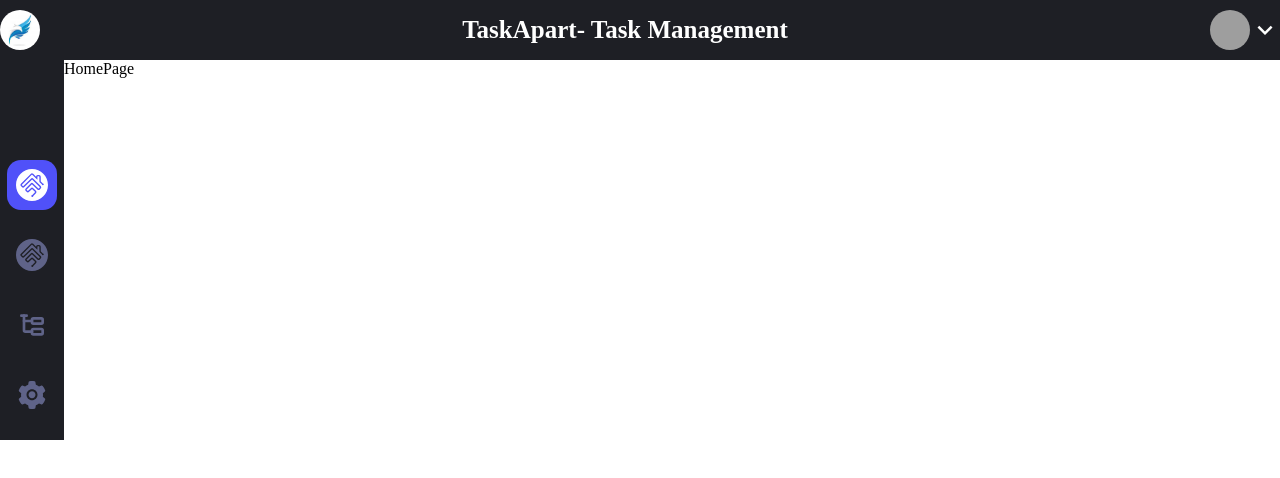
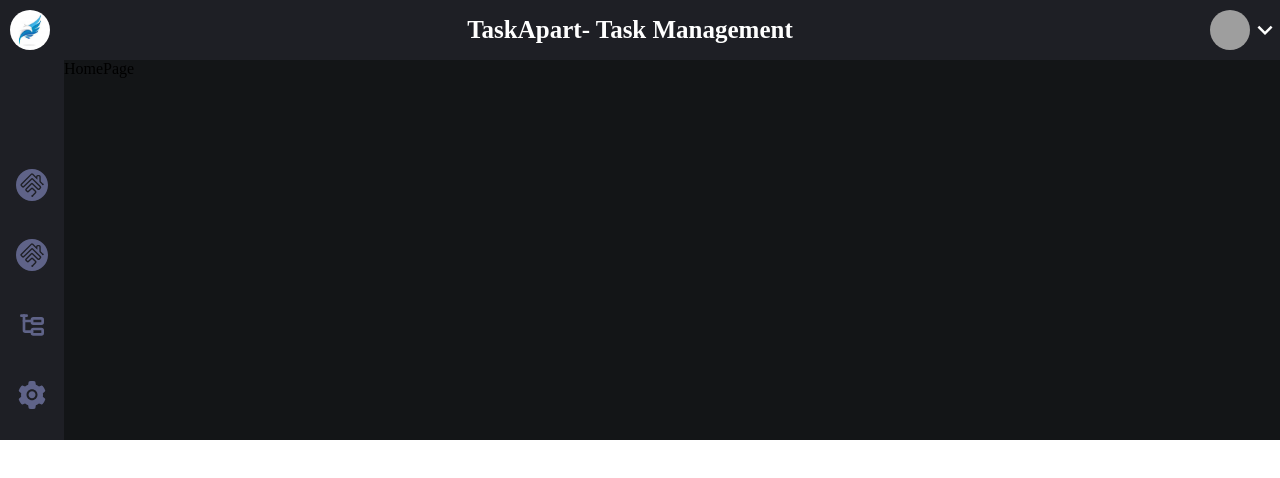
Before and after one commit to lavizp/task-apart, a React (Create React App) app: page / in a window 1280 px wide. Shown: the top 478 px of the page. Built offline with nearby package versions, Linux system fonts and the light colour scheme; no server answers; grey boxes are pictures that could not be loaded.

Commit message:
Gap Fixed

```diff
--- a/src/App.tsx
+++ b/src/App.tsx
@@ -11,6 +11,9 @@
 import getUserData from './Services/getUserData';
 import { useDispatch } from 'react-redux';
 import { init_data } from './Redux/taskSlice';
+import Navbar from './Components/Navbar';
+import { MainContainer } from './styled-components/MainContainer';
+import NavbarLeft from './Components/NavbarLeft';
 function App() {
   const dispatch = useDispatch();
 
@@ -34,6 +37,9 @@
   return (
 
 <ThemeProvider theme={theme}>
+<Navbar/>
+  <MainContainer>
+  <NavbarLeft/>
   <Routes>
     <Route path ="/login" element={<LoginPage/>}/>
     <Route path ="/signup" element={<SignupPage/>}/>
@@ -42,6 +48,7 @@
 
 
   </Routes>
+  </MainContainer>
   </ThemeProvider>
   );
 }
--- a/src/Components/Navbar.tsx
+++ b/src/Components/Navbar.tsx
@@ -26,6 +26,7 @@
 `
 
 const NavLogo = styled.img`
+margin-left: 10px;
     height: 75%;
     object-fit: cover;
         width: 40px;
--- a/src/Components/NotesTab.tsx
+++ b/src/Components/NotesTab.tsx
@@ -4,7 +4,8 @@
 const NotesContainer = styled.div`
 
     height: "100%";
-    width: 25%;
+    width: 60%;
+    margin-left: 10px;
     background-color: ${props=> props.theme.primaryColor};
     h2{
         color: white;
@@ -12,6 +13,7 @@
     }
     textarea{
         margin-left: 30px;
+        margin-right: 10px;
         width: 80%;
         height: 80%;
         background-color: ${props=>props.theme.backgroundColor};
--- a/src/Components/TasksContainer.tsx
+++ b/src/Components/TasksContainer.tsx
@@ -13,7 +13,7 @@
 import { idText } from 'typescript';
 
 const CenterTasksContainer = styled.div`
-    width: 70%;
+    width: 80%;
     height: "100%";
     padding-left: 20px;
     background-color: ${props=> props.theme.backgroundColor};
--- a/src/Pages/HomePage.tsx
+++ b/src/Pages/HomePage.tsx
@@ -1,14 +1,10 @@
 import React from 'react'
 import styled from 'styled-components'
-import Navbar from '../Components/Navbar'
-import NavbarLeft from '../Components/NavbarLeft'
 import { MainContainer } from '../styled-components/MainContainer'
 function HomePage() {
   return (
     <div>
-        <Navbar/>
         <MainContainer>
-            <NavbarLeft id={0}/>
             HomePage
         </MainContainer>
     </div>
--- a/src/Pages/TaskPage.tsx
+++ b/src/Pages/TaskPage.tsx
@@ -24,10 +24,9 @@
     },[])
   return (
     <>
-    <Navbar/>
     {isAddTaskVisible&&<AddTask displayAddTask={displayAddTask}/>}
-    <MainContainer>
-      <NavbarLeft id={2}/>
+    <MainContainer >
+      {/* <NavbarLeft id={2}/> */}
       <TasksContainer displayAddTask={displayAddTask} taskdata={tasks}/>
       <NotesTab/>
     </MainContainer>
--- a/src/styled-components/MainContainer.ts
+++ b/src/styled-components/MainContainer.ts
@@ -3,9 +3,11 @@
     gap?: string;
 }
 export const MainContainer = styled.div<Props>`
+    width: 100%;
     display: flex;
     justify-content: start;
     overflow: hidden;
+    background-color: ${props=> props.theme.backgroundColor};
     gap: ${props=> props.gap};
     @media(max-width: 1024px){
         flex-direction: column;
```
